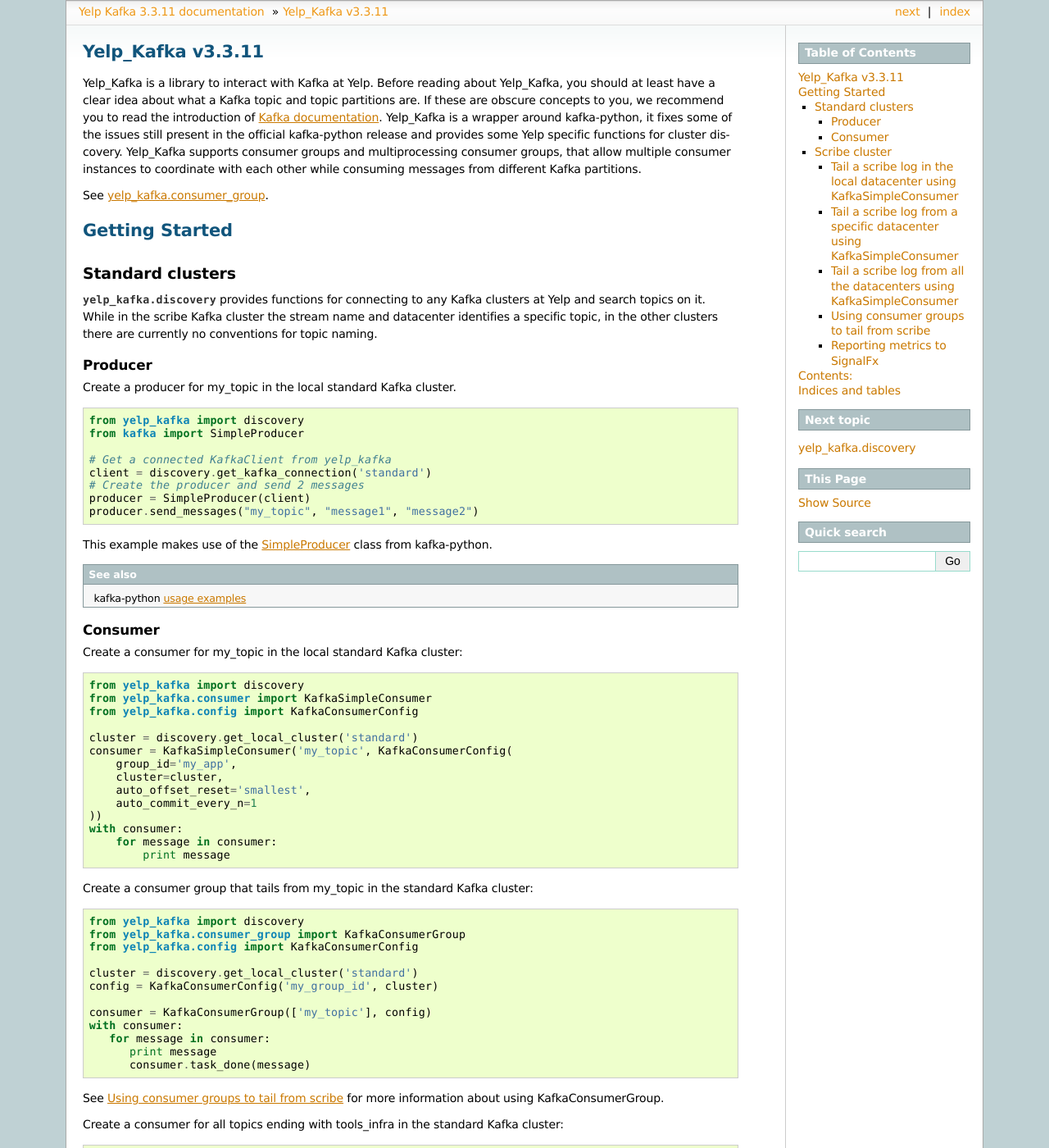
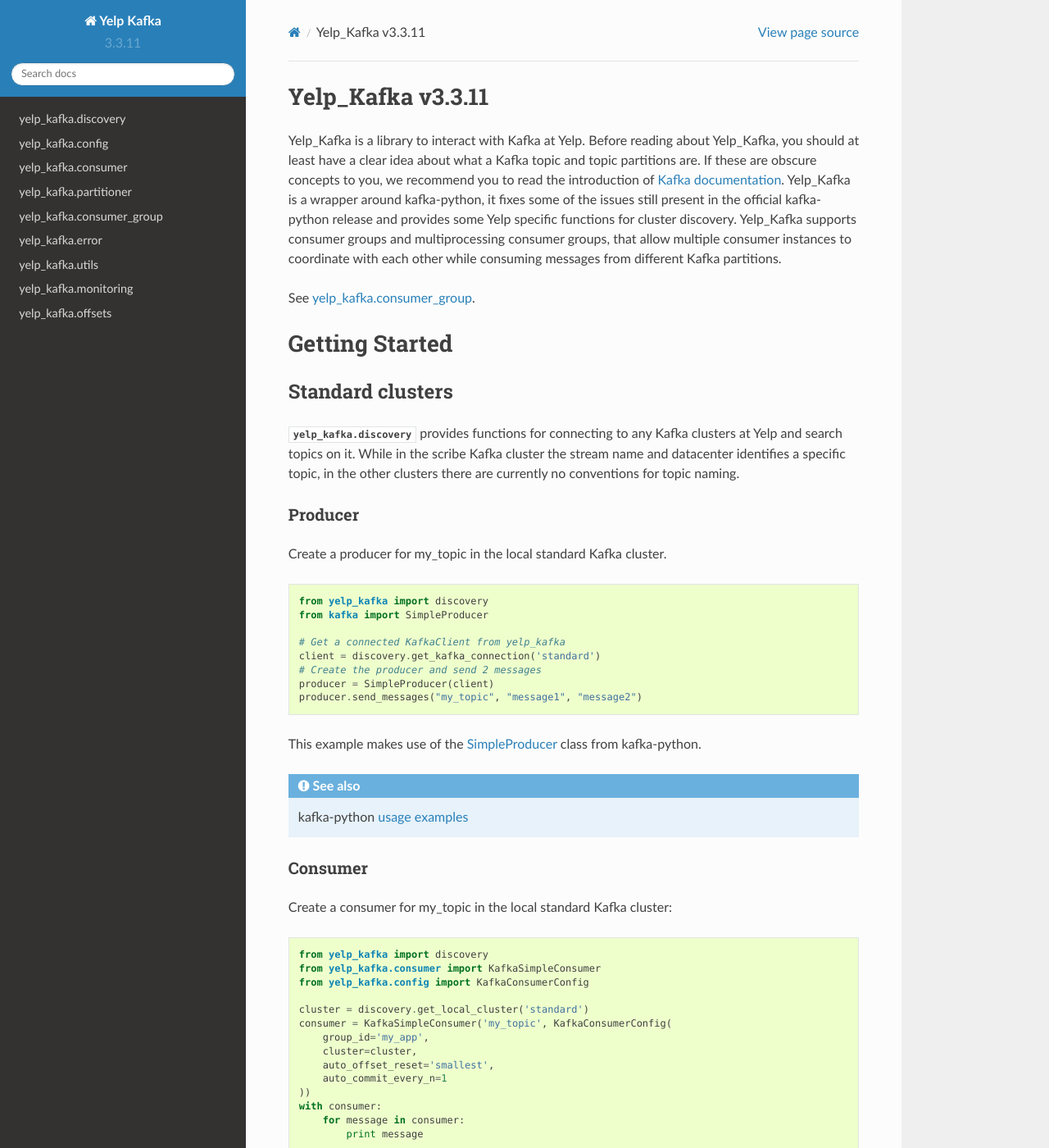
Before and after one commit to Yelp/yelp_kafka, a Sphinx documentation site: the page built from docs/source/index.rst, in a window 1280 px wide and 1400 px high. Shown: the whole window at 82% size. Built offline with Sphinx 7.4.7 and the Read the Docs theme 2.0.0, drawn with Linux system fonts in a browser that asks for light colours; some of the changed text lies outside the part shown.

Commit message:
Use rtd sphinx theme

```diff
--- a/docs/source/conf.py
+++ b/docs/source/conf.py
@@ -11,7 +11,7 @@
 # All configuration values have a default; values that are commented out
 # serve to show the default.
 
-import sys, os
+import sphinx_rtd_theme
 
 # If extensions (or modules to document with autodoc) are in another directory,
 # add these directories to sys.path here. If the directory is relative to the
@@ -98,7 +98,7 @@
 
 # The theme to use for HTML and HTML Help pages.  Major themes that come with
 # Sphinx are currently 'default' and 'sphinxdoc'.
-html_theme = 'sphinxdoc'
+html_theme = 'sphinx_rtd_theme'
 
 # Theme options are theme-specific and customize the look and feel of a theme
 # further.  For a list of options available for each theme, see the
@@ -106,7 +106,7 @@
 #html_theme_options = {}
 
 # Add any paths that contain custom themes here, relative to this directory.
-#html_theme_path = []
+html_theme_path = [sphinx_rtd_theme.get_html_theme_path()]
 
 # The name for this set of Sphinx documents.  If None, it defaults to
 # "<project> v<release> documentation".
```
Also changed, not shown: 2 other files.
